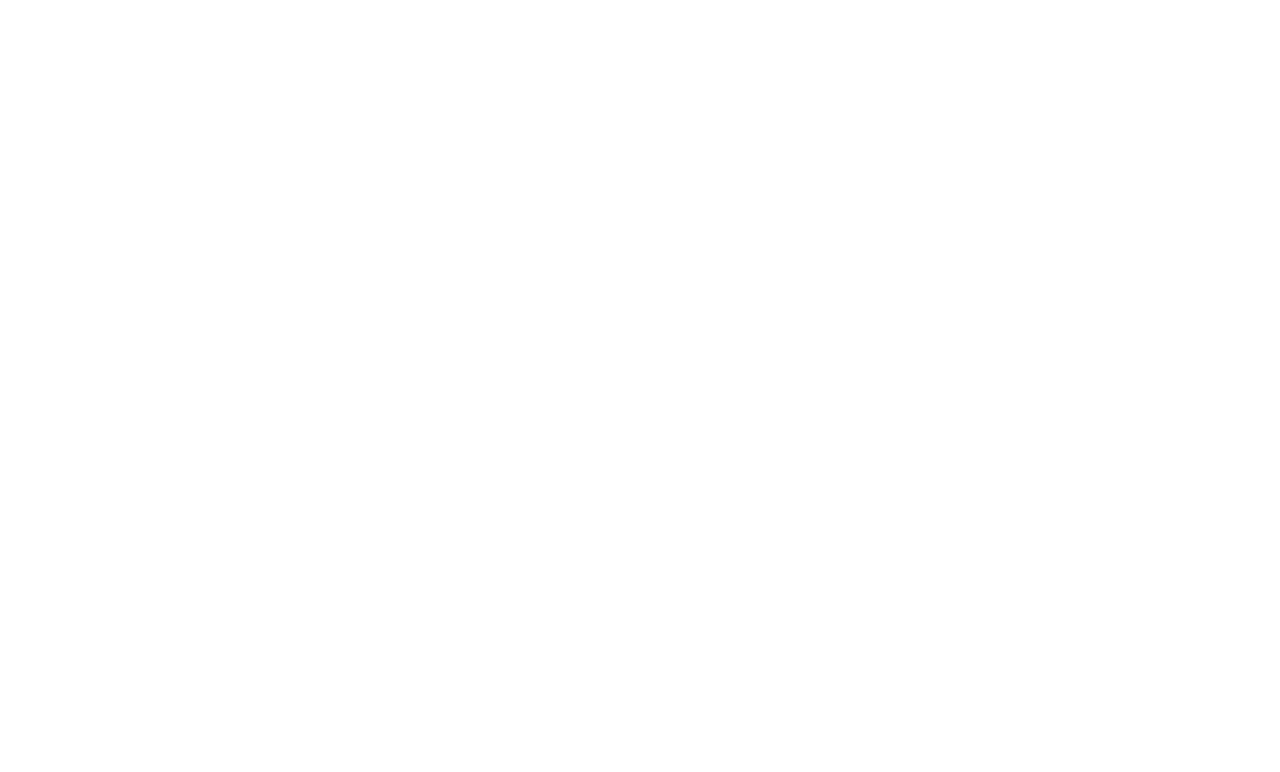
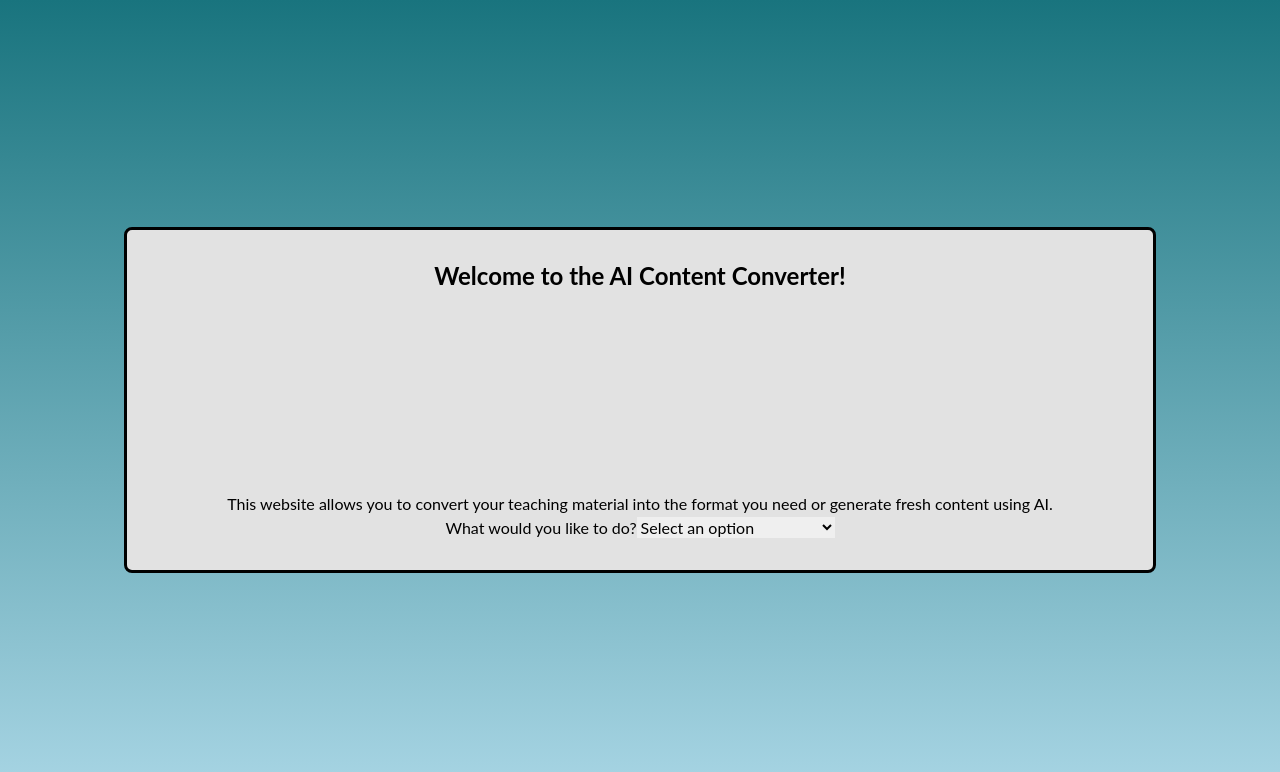
Before and after one commit to COSC-499-W2023/year-long-project-team-11, a React (Create React App) app in the folder app/frontend/: page /Tutorial in a window 1280 px wide. Before the commit this address had no page. Shown: the top 772 px of the page. Built offline with nearby package versions, Linux system fonts and the light colour scheme.

Commit message:
Tutorial feature added
added a feature or webpage named tutorial to give users an idea as to how the application functions

```diff
--- a/app/frontend/src/App.js
+++ b/app/frontend/src/App.js
@@ -1,5 +1,6 @@
 import './App.css';
 import Logout from './Logout';
+import Tutorial from './Tutorial';
 import Login from './Login'
 import Landing from './Landing';
 import { Routes, Route } from "react-router-dom";
@@ -14,6 +15,7 @@
         <Route path="/Login" element={<Login />} />
         <Route path='/Logout' element={<Logout />} />
         <Route path='/SignUp' element={<CreateAccount />} />
+        <Route path='/Tutorial' element={<Tutorial />} />
       </Routes>
       {/* <Login></Login> */}
       {/* <Logout/> */}
--- /dev/null
+++ b/app/frontend/src/Tutorial.js
@@ -0,0 +1,58 @@
+import React, { useState } from 'react';
+
+const Tutorial = () => {
+  // State to keep track of the user's choice
+  const [choice, setChoice] = useState('');
+
+  // Function to handle form submission
+  const handleSubmit = (event) => {
+    event.preventDefault();
+    // Here you can add logic to process the user's choice
+    alert(`You have chosen to ${choice}`);
+  };
+
+  return (
+    <div className="tutorial h-screen grid place-items-center">
+      <div className="grid place-items-center rounded-lg px-[100px] py-[30px] text-center bg-[#E2E2E2] border-[3px] border-black" >
+        <h1 className="font-bold text-2xl pb-[200px]">Welcome to the AI Content Converter!</h1>
+        <p>
+          This website allows you to convert your teaching material into the format you need or generate fresh content using AI.
+        </p>
+        <form onSubmit={handleSubmit}>
+          <label>
+            What would you like to do?
+            <select value={choice} onChange={(e) => setChoice(e.target.value)}>
+              <option value="">Select an option</option>
+              <option value="convert existing material">Convert Existing Material</option>
+              <option value="generate new content">Generate New Content</option>
+            </select>
+          </label>
+        </form>
+
+        {choice === 'convert existing material' && (
+          <div>
+            <h2 className="font-bold text-1xl pb-[200px] pt-[50px]">How to Convert Existing Material</h2>
+            <p>
+              Step 1: Choose the material you want to convert.<br />
+              Step 2: Select the desired format.<br />
+              Step 3: Click 'Convert' and wait for the process to complete.<br />
+            </p>
+          </div>
+        )}
+
+        {choice === 'generate new content' && (
+          <div>
+             <h2 className="font-bold text-1xl pb-[200px] pt-[50px]">How to Convert Existing Material</h2>
+            <p>
+              Step 1: Enter a prompt describing the content you need.<br />
+              Step 2: Choose the type of content (text, image, etc.).<br />
+              Step 3: Click 'Generate' and wait for the AI to create your content.<br />
+            </p>
+          </div>
+        )}
+      </div>
+    </div>
+  );
+};
+
+export default Tutorial;
```
Also changed, not shown: 1 other file (tests, documents, lock files or other folders).
